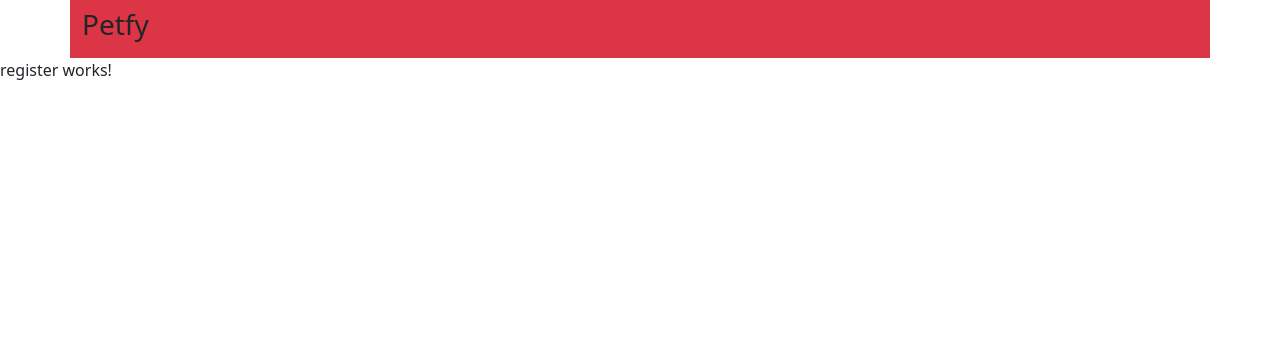
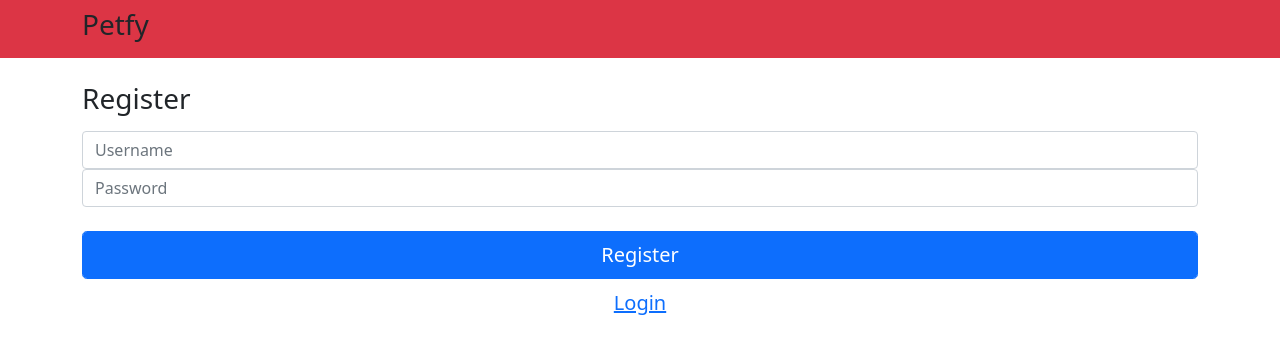
Before and after one commit to magaliamedina/PetfyUI, an Angular app: page /register in a window 1280 px wide. Shown: the top 354 px of the page. Built offline with nearby package versions, Linux system fonts and the light colour scheme.

Commit message:
c17: se termino con el login y register

```diff
--- a/src/app/components/login/login.component.html
+++ b/src/app/components/login/login.component.html
@@ -2,13 +2,8 @@
 <div class="container">
     <form (ngSubmit)="onSubmitLogin()" [formGroup]="loginForm">
         <h1 class="h3 mb-3 fw-normal">Please sign in</h1>
-
-        <div class="form-floating">
-          <input type="text" class="form-control" id="floatingInput" placeholder="Username" formControlName="username">
-        </div>
-        <div class="form-floating">
-          <input type="password" class="form-control" id="floatingPassword" placeholder="Password" formControlName="password">
-        </div>
+        <input type="text" class="form-control"  placeholder="Username" formControlName="Username">
+        <input type="password" class="form-control" placeholder="Password" formControlName="Password">
 
         <div class="checkbox mb-3">
           <label>
@@ -16,6 +11,6 @@
           </label>
         </div>
         <button class="w-100 btn btn-lg btn-primary form-control" type="submit">Sign in</button>
-        <a class="w-100 btn btn-lg btn-link form-control">Register</a>
+        <a class="w-100 btn btn-lg btn-link form-control" routerLink="/register">Register</a>
     </form>
 </div>
--- a/src/app/components/navbar/navbar.component.html
+++ b/src/app/components/navbar/navbar.component.html
@@ -1,4 +1,5 @@
-<div class="container bg-danger">
+<div class="bg-danger">
+  <div class="container">
     <nav class="navbar navbar-expand-sm">
       <h3>Petfy</h3>
       <ul class="navbar-nav" *ngIf="this.authService.currentUser$ | async">
@@ -22,3 +23,4 @@
       </div>
   </nav>
   </div>
+</div>
--- a/src/app/components/register/register.component.html
+++ b/src/app/components/register/register.component.html
@@ -1 +1,11 @@
-<p>register works!</p>
+<br>
+<div class="container">
+    <form (ngSubmit)="onSubmitRegister()" [formGroup]="registerForm">
+        <h1 class="h3 mb-3 fw-normal">Register</h1>
+        <input type="text" class="form-control" formControlName="username" placeholder="Username" >
+        <input type="password" class="form-control" placeholder="Password" formControlName="password">
+        <br>
+        <button class="w-100 btn btn-lg btn-primary form-control" type="submit">Register</button>
+        <a class="w-100 btn btn-lg btn-link form-control" routerLink="/login">Login</a>
+    </form>
+</div>
--- a/src/app/components/register/register.component.ts
+++ b/src/app/components/register/register.component.ts
@@ -1,4 +1,5 @@
 import { Component, OnInit } from '@angular/core';
+import { FormGroup , FormControl, Validators, FormBuilder} from '@angular/forms';
 import { AuthService } from 'src/app/_service/auth.service';
 
 @Component({
@@ -8,14 +9,21 @@ import { AuthService } from 'src/app/_service/auth.service';
 })
 export class RegisterComponent implements OnInit {
 
-  constructor(private auth: AuthService) { }
+  registerForm: FormGroup;
+
+  constructor(private auth: AuthService, private formBuilder: FormBuilder) { }
 
   ngOnInit(): void {
+    this.registerForm=this.formBuilder.group({
+      username:['', Validators.required],
+      password:['', Validators.required]
+    });
   }
 
   //se ejecuta desde el html y llama al servicio de auth
   onSubmitRegister(){
-    const register = {username: '', password: '',};
+    const register = this.registerForm.value;
+    if(this.registerForm.valid){
       this.auth.register(register).subscribe({
         //next
       next: user => {console.log(user)},
@@ -25,5 +33,6 @@ export class RegisterComponent implements OnInit {
       complete: () => console.info('complete')
       });
     }
+  }
 
 }
```
Lines whose indentation alone changed are shown as unchanged.
